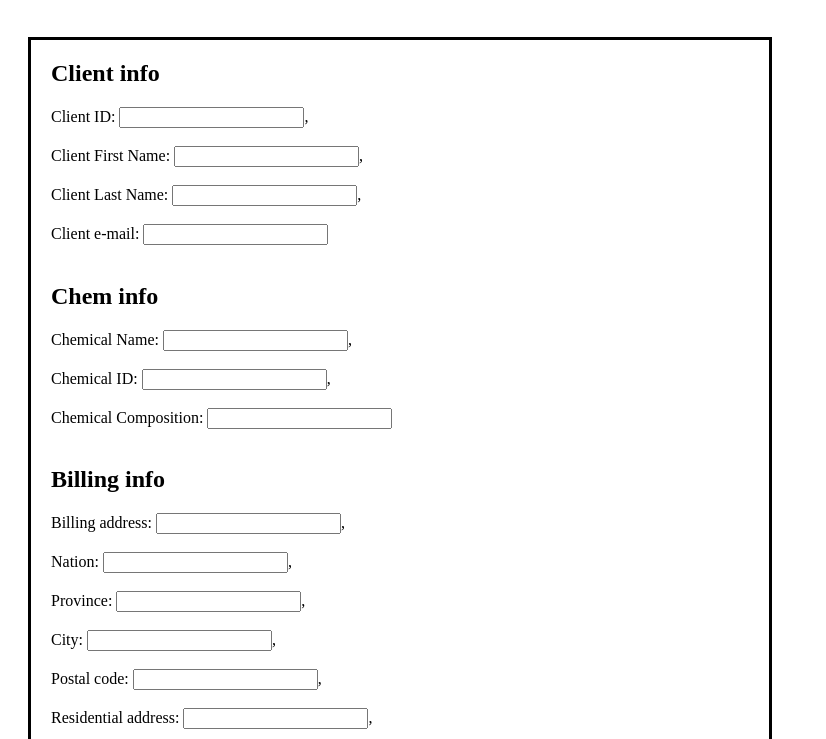
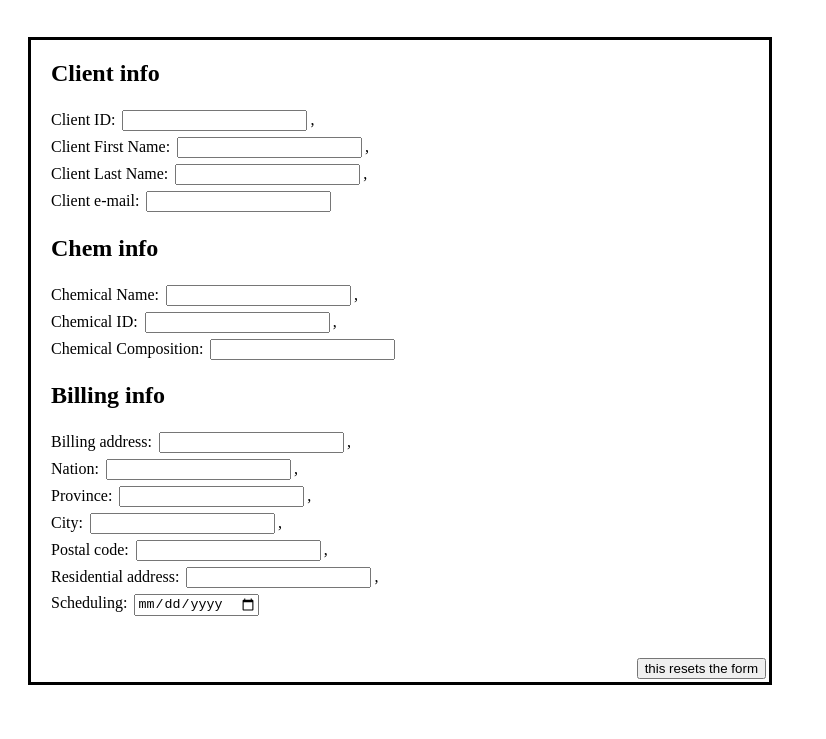
Before and after one commit to Chiirno/Chiirno.github.io, a plain HTML site: page form/form.html in a window 1280 px wide. Shown: the part 61-800 px from the top of the page, without its empty margins (0-826 px from the left). Drawn offline with Linux system fonts and the light colour scheme.

Commit message:
I hate breaks, lets add css

```diff
--- a/form/form.css
+++ b/form/form.css
@@ -10,4 +10,5 @@ form {
 }
 
 input {
+  margin: 3px;
 }
--- a/form/form.html
+++ b/form/form.html
@@ -14,36 +14,36 @@
     <form>
       <h2>Client info</h2>
       Client ID:
-      <input type="text">, <br> <br>
+      <input type="text">, <br>
       Client First Name:
-      <input type="text">, <br> <br>
+      <input type="text">, <br>
       Client Last Name:
-      <input type="text">, <br> <br>
+      <input type="text">, <br>
       Client e-mail:
-      <input type="email"> <br> <br>
+      <input type="email">
 
       <h2>Chem info</h2>
       Chemical Name:
-      <input type="text">, <br> <br>
+      <input type="text">, <br>
       Chemical ID:
-      <input type="text">, <br> <br>
+      <input type="text">, <br>
       Chemical Composition:
-      <input type="text"> <br> <br>
+      <input type="text">
 
 
       <h2>Billing info</h2>
       Billing address:
-      <input type="text">, <br> <br>
+      <input type="text">, <br>
       Nation:
-      <input type="text">, <br> <br>
+      <input type="text">, <br>
       Province:
-      <input type="text">, <br> <br>
+      <input type="text">, <br>
       City:
-      <input type="text">, <br> <br>
+      <input type="text">, <br>
       Postal code:
-      <input type="text">, <br> <br>
+      <input type="text">, <br>
       Residential address:
-      <input type="text">, <br> <br>
+      <input type="text">, <br>
       Scheduling:
       <input type="date"> <br> <br> <br>
 
```
